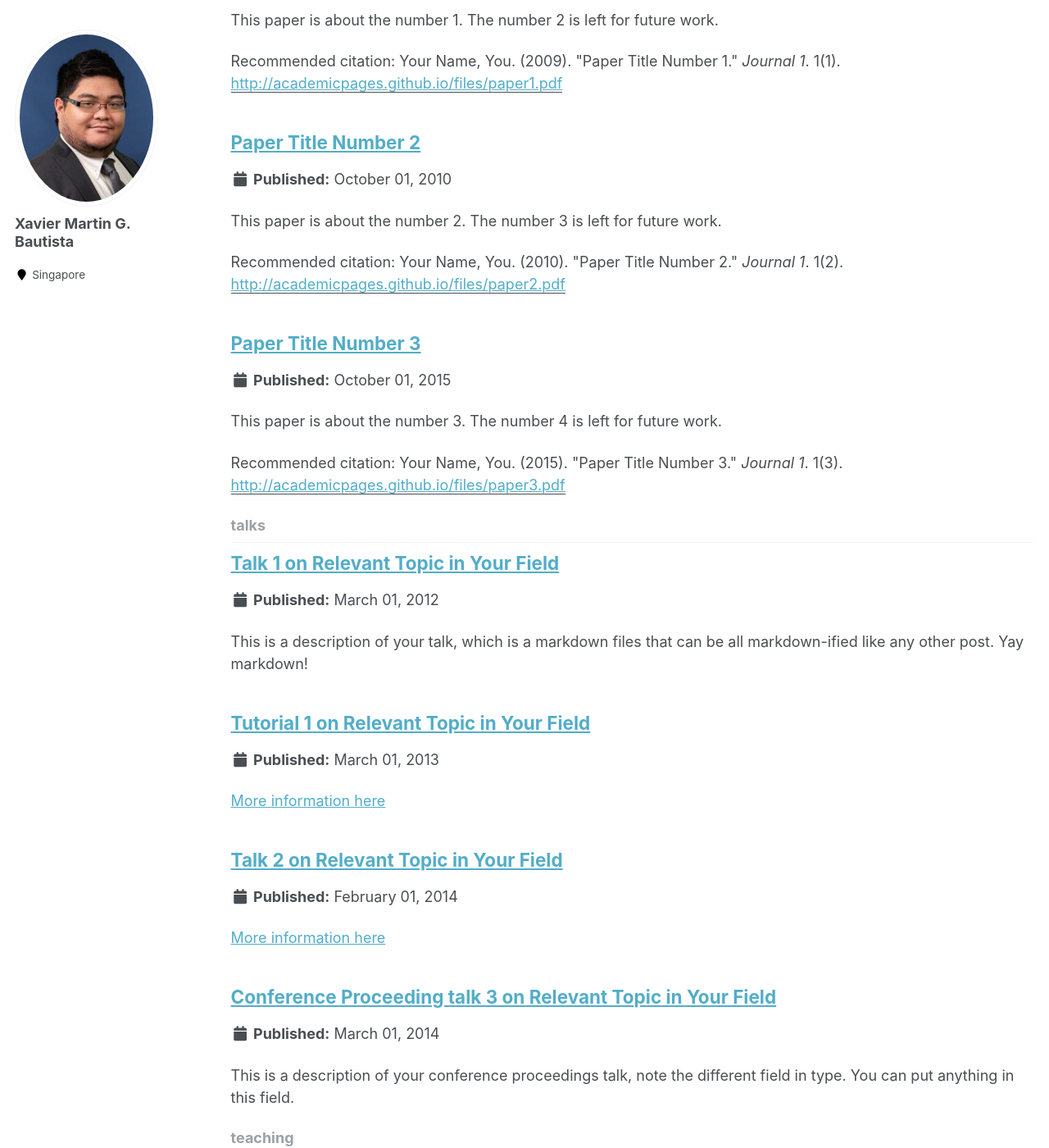
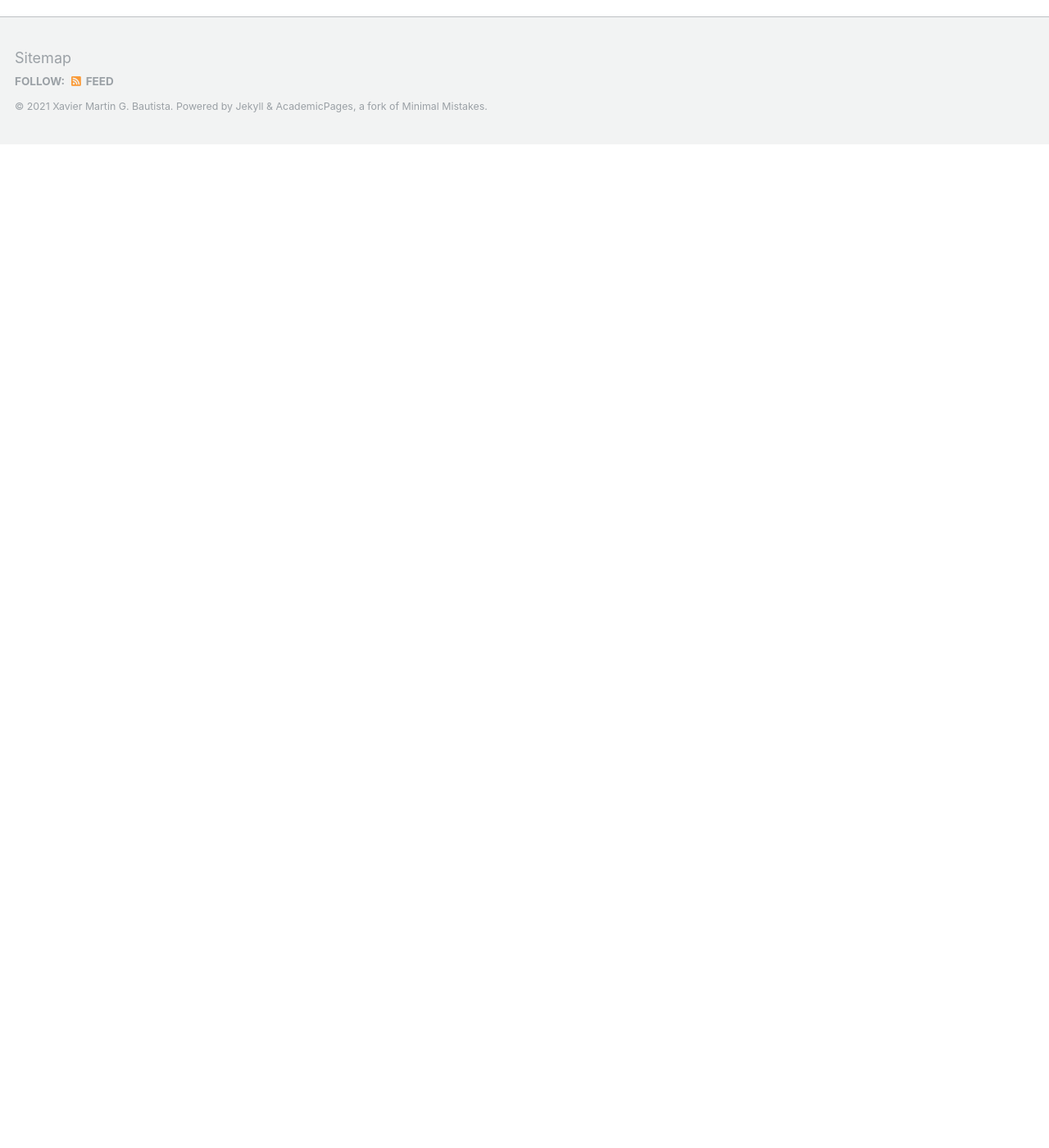
Before and after one commit to xmgbautista/xmgbautista.github.io, a Jekyll site: the page built from _pages/collection-archive.html, in a window 1280 px wide and 1400 px high, scrolled down 1257 px. Shown: the whole window at 82% size. Built offline with Jekyll 4.4.1, drawn with Linux system fonts in a browser that asks for light colours; after the commit the page ends 1433 px from its top, so only the background shows below that; some of the changed lines change nothing that is shown; some of the changed text lies outside the part shown.

Commit message:
update files

```diff
--- a/_config.yml
+++ b/_config.yml
@@ -182,10 +182,10 @@ collections:
     output: true
     permalink: /:collection/:path/
   portfolio:
-    output: true
+    output: false
     permalink: /:collection/:path/
   talks:
-    output: true
+    output: false
     permalink: /:collection/:path/
 
 
@@ -197,53 +197,53 @@ defaults:
       type: posts
     values:
       layout: single
-      author_profile: true
-      read_time: true
-      comments: true
-      share: true
-      related: true
+      author_profile: false
+      read_time: false
+      comments: false
+      share: false
+      related: false
   # _pages
   - scope:
       path: ""
       type: pages
     values:
       layout: single
-      author_profile: true
+      author_profile: false
   # _teaching
   - scope:
       path: ""
       type: teaching
     values:
       layout: single
-      author_profile: true
-      share: true
-      comments: true
+      author_profile: false
+      share: false
+      comments: false
   # _research
   - scope:
       path: ""
       type: research
     values:
       layout: single
-      author_profile: true
-      share: true
-      comments: true
+      author_profile: false
+      share: false
+      comments: false
   # _portfolio
   - scope:
       path: ""
       type: portfolio
     values:
       layout: single
-      author_profile: true
-      share: true
-      comment: true
+      author_profile: false
+      share: false
+      comment: false
   # _talks
   - scope:
       path: ""
       type: talks
     values:
       layout: talk
-      author_profile: true
-      share: true
+      author_profile: false
+      share: false
 
 # Sass/SCSS
 sass:
```
Also changed, not shown: _data/navigation.yml (+0 -12 lines).
